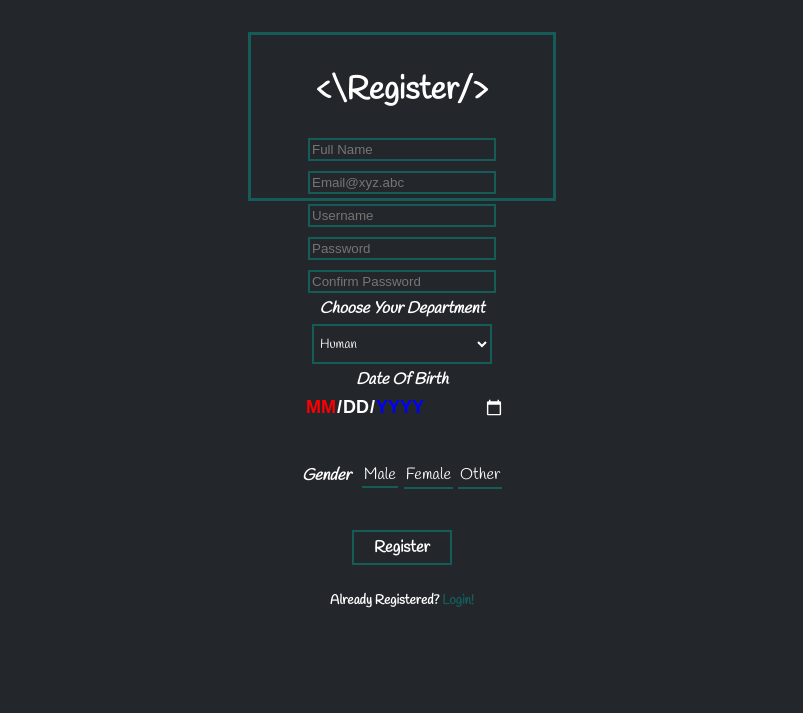
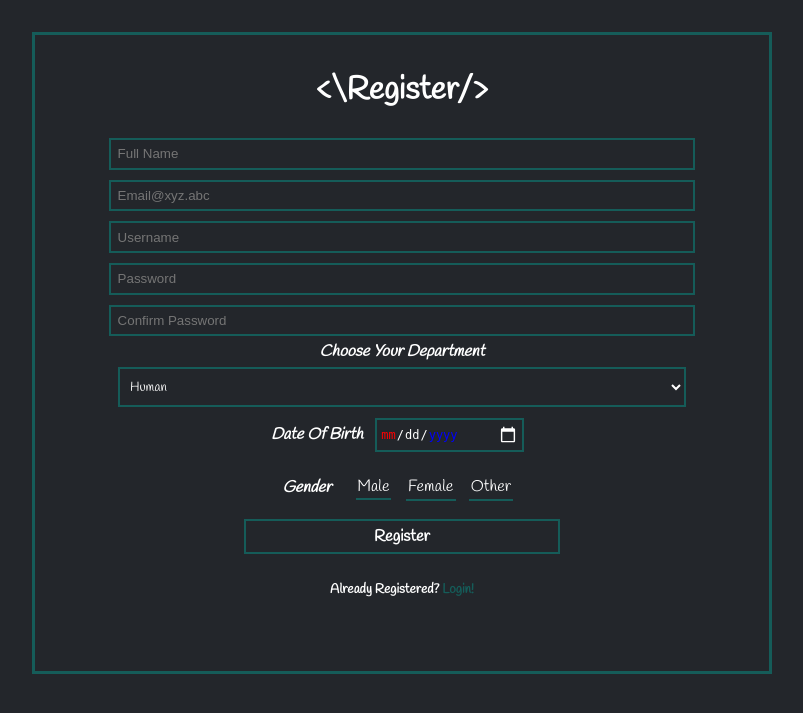
Before and after one commit to Sidmaz666/Minimal_EDRS, a PHP site: page /register.php in a window 1280 px wide. Shown: the top 713 px of the page, without its empty margins (238-1041 px from the left). Run offline with PHP 8.4, Linux system fonts and the light colour scheme; data that the repository does not hold is empty.

Commit message:
style.css fix

```diff
--- a/style.css
+++ b/style.css
@@ -1,6 +1,6 @@
 @import url('https://fonts.googleapis.com/css2?family=Handlee&family=Shadows+Into+Light&display=swap');
 body{
-overflow:auto;
+overflow:hidden;
 height:100%;
 box-sizing:border-box;
 background:#23262b;
@@ -141,24 +141,15 @@ font-size:11px;
 }
 /* More Annoying Stuff */
 
-div {
-  width: 200px;
-  height: 100px;
-  margin: 0 auto;
-}
 input[type=date] {
-  height: 35px;
-  margin: 0 auto;
-  width: 100%;
-  font-family: arial, sans-serif;
-  font-size: 18px;
-  font-weight: bold;
-  text-transform: uppercase;
+  height: 30px;
+  margin-top: 1.2%;
+  width: 22%;
+  font-size: 12px;
   background-color: lighten(#2f2f2f,40%);
-  outline: none;
+  outline: 2px solid #155c59;
   border: 0;
-  border-radius: 3px;
-  padding: 0 3px;
+  padding: 0px 3px;
   color: #fff;
 
   &::-webkit-datetime-edit-month-field {
```
